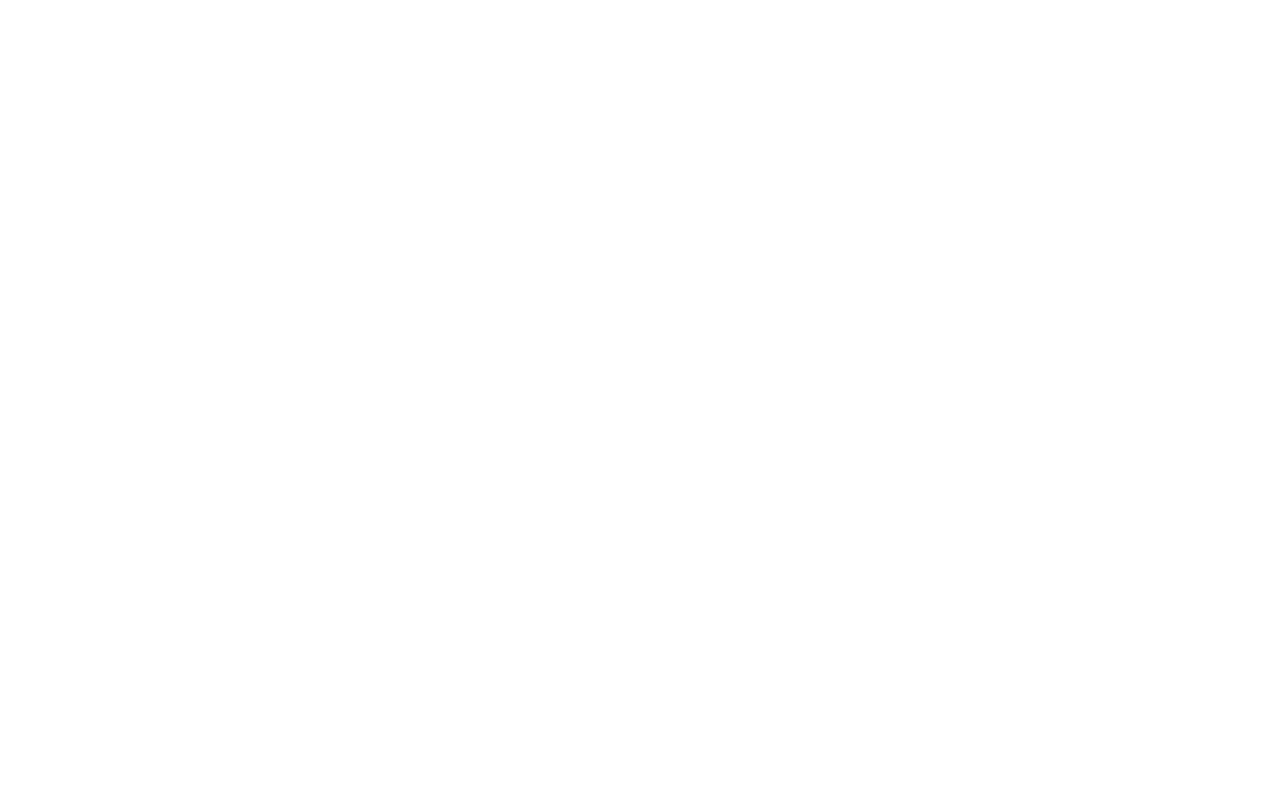
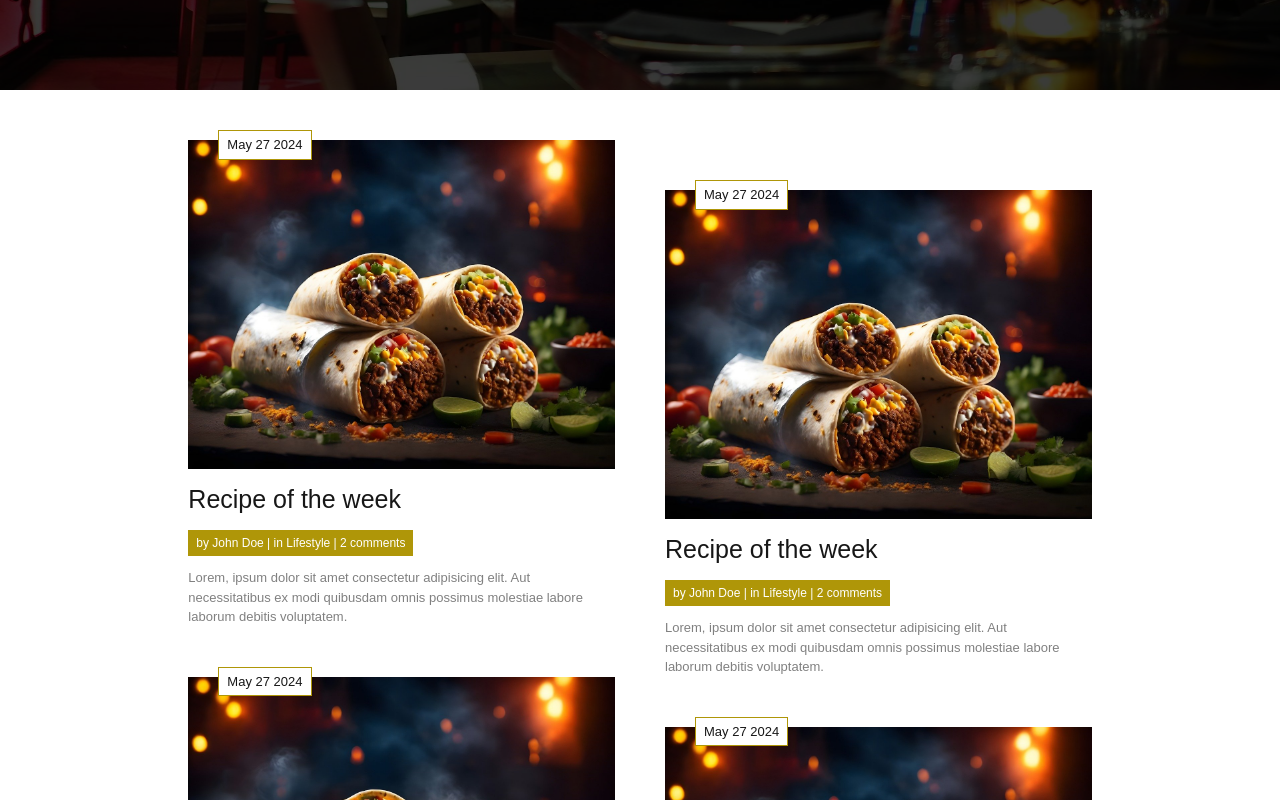
Before and after one commit to Biki101/delicious, a Next.js app: page /blog in a window 1280 px wide. Before the commit this address had no page. Shown: the part 500-1300 px from the top of the page. Before the commit the page ends 800 px from the top, so only its background shows below. Built offline with nearby package versions, Linux system fonts and the light colour scheme.

Commit message:
added blog page

```diff
--- /dev/null
+++ b/src/app/blog/page.tsx
@@ -0,0 +1,115 @@
+import BlogCard from "../components/BlogCard/blog-card";
+import Footer from "../components/Footer/footer";
+import Header from "../components/Header/header";
+import PageHeader from "../components/PageHeader/page-header";
+import image from "../assets/today-special.jpg";
+import PrimaryButton from "../components/PrimaryButton/primary-button";
+
+export default function Blog() {
+  return (
+    <div>
+      <Header />
+      <PageHeader title="Our Blog" />
+      <div className="outer-container flex justify-center gap-[50px] my-[50px]">
+        <div className="w-1/3 flex flex-col gap-[50px]">
+          <BlogCard
+            author="John Doe"
+            category="Lifestyle"
+            comments="2"
+            date="May 27 2024"
+            details="Lorem, ipsum dolor sit amet consectetur adipisicing elit. Aut necessitatibus ex modi quibusdam omnis possimus molestiae labore laborum debitis voluptatem."
+            title="Recipe of the week"
+            image={image}
+          />
+          <BlogCard
+            author="John Doe"
+            category="Lifestyle"
+            comments="2"
+            date="May 27 2024"
+            details="Lorem, ipsum dolor sit amet consectetur adipisicing elit. Aut necessitatibus ex modi quibusdam omnis possimus molestiae labore laborum debitis voluptatem."
+            title="Recipe of the week"
+            image={image}
+          />
+          <BlogCard
+            author="John Doe"
+            category="Lifestyle"
+            comments="2"
+            date="May 27 2024"
+            details="Lorem, ipsum dolor sit amet consectetur adipisicing elit. Aut necessitatibus ex modi quibusdam omnis possimus molestiae labore laborum debitis voluptatem."
+            title="Recipe of the week"
+            image={image}
+          />
+          <BlogCard
+            author="John Doe"
+            category="Lifestyle"
+            comments="2"
+            date="May 27 2024"
+            details="Lorem, ipsum dolor sit amet consectetur adipisicing elit. Aut necessitatibus ex modi quibusdam omnis possimus molestiae labore laborum debitis voluptatem."
+            title="Recipe of the week"
+            image={image}
+          />
+          <BlogCard
+            author="John Doe"
+            category="Lifestyle"
+            comments="2"
+            date="May 27 2024"
+            details="Lorem, ipsum dolor sit amet consectetur adipisicing elit. Aut necessitatibus ex modi quibusdam omnis possimus molestiae labore laborum debitis voluptatem."
+            title="Recipe of the week"
+            image={image}
+          />
+        </div>
+        <div className="w-1/3 pt-[50px] flex flex-col gap-[50px]">
+          <BlogCard
+            author="John Doe"
+            category="Lifestyle"
+            comments="2"
+            date="May 27 2024"
+            details="Lorem, ipsum dolor sit amet consectetur adipisicing elit. Aut necessitatibus ex modi quibusdam omnis possimus molestiae labore laborum debitis voluptatem."
+            title="Recipe of the week"
+            image={image}
+          />
+          <BlogCard
+            author="John Doe"
+            category="Lifestyle"
+            comments="2"
+            date="May 27 2024"
+            details="Lorem, ipsum dolor sit amet consectetur adipisicing elit. Aut necessitatibus ex modi quibusdam omnis possimus molestiae labore laborum debitis voluptatem."
+            title="Recipe of the week"
+            image={image}
+          />
+          <BlogCard
+            author="John Doe"
+            category="Lifestyle"
+            comments="2"
+            date="May 27 2024"
+            details="Lorem, ipsum dolor sit amet consectetur adipisicing elit. Aut necessitatibus ex modi quibusdam omnis possimus molestiae labore laborum debitis voluptatem."
+            title="Recipe of the week"
+            image={image}
+          />
+          <BlogCard
+            author="John Doe"
+            category="Lifestyle"
+            comments="2"
+            date="May 27 2024"
+            details="Lorem, ipsum dolor sit amet consectetur adipisicing elit. Aut necessitatibus ex modi quibusdam omnis possimus molestiae labore laborum debitis voluptatem."
+            title="Recipe of the week"
+            image={image}
+          />
+          <BlogCard
+            author="John Doe"
+            category="Lifestyle"
+            comments="2"
+            date="May 27 2024"
+            details="Lorem, ipsum dolor sit amet consectetur adipisicing elit. Aut necessitatibus ex modi quibusdam omnis possimus molestiae labore laborum debitis voluptatem."
+            title="Recipe of the week"
+            image={image}
+          />
+        </div>
+      </div>
+      <div className="flex justify-center ">
+        <PrimaryButton buttonLabel="Load More" />
+      </div>
+      <Footer />
+    </div>
+  );
+}
--- /dev/null
+++ b/src/app/components/BlogCard/blog-card.tsx
@@ -0,0 +1,43 @@
+import Image, { StaticImageData } from "next/image";
+
+interface BlogCardProps {
+  date: string;
+  image: StaticImageData;
+  title: string;
+  author: string;
+  category: string;
+  comments: string;
+  details: string;
+}
+
+export default function BlogCard({
+  date,
+  image,
+  title,
+  author,
+  category,
+  comments,
+  details,
+}: BlogCardProps) {
+  return (
+    <div className="w-full relative flex flex-col gap-[12px]">
+      <div className="absolute top-[-10px] left-[30px] bg-white text-[13px] border-[1px] border-[var(--gold-color)] px-[8px] py-[4px]">
+        {date}
+      </div>
+      <Image
+        src={image}
+        width={300}
+        height={200}
+        className="w-full h-auto"
+        alt="blog image"
+      />
+      <div className="text-[25px]">{title}</div>
+      <div className="bg-[var(--gold-color)] w-fit text-white px-[8px] py-[4px] text-[12px]">
+        by {author} | in {category} | {comments} comments
+      </div>
+      <div className="text-[13px] text-[var(--placeholder-color)]">
+        {details}
+      </div>
+    </div>
+  );
+}
--- a/src/app/components/Header/header.tsx
+++ b/src/app/components/Header/header.tsx
@@ -24,25 +24,25 @@ export default function Header() {
               ABOUT US
             </Link>
             <Link
-              href="menu"
+              href="/menu"
               className="cursor-pointer hover:text-[brown] transition-colors"
             >
               MENU
             </Link>
-            <Link
+            {/* <Link
               href="about-us"
               className="cursor-pointer hover:text-[brown] transition-colors"
             >
               DELIVERY
-            </Link>
+            </Link> */}
             <Link
-              href="about-us"
+              href="/blog"
               className="cursor-pointer hover:text-[brown] transition-colors"
             >
               BLOG
             </Link>
             <Link
-              href="about-us"
+              href="blog"
               className="cursor-pointer hover:text-[brown] transition-colors"
             >
               CONTACT
--- a/src/app/components/PrimaryButton/primary-button.tsx
+++ b/src/app/components/PrimaryButton/primary-button.tsx
@@ -4,7 +4,7 @@ interface PrimaryButtonProps {
 
 export default function PrimaryButton({ buttonLabel }: PrimaryButtonProps) {
   return (
-    <div className="border-[2px] border-[var(--gold-color)] cursor-pointer w-fit px-[16px] py-[8px] text-[var(--gold-color)] text-[13px]">
+    <div className="border-[2px] border-[var(--gold-color)] cursor-pointer w-fit px-[16px] py-[8px] text-[var(--gold-color)] text-[13px] hover:bg-[var(--gold-color)] hover:text-white">
       {buttonLabel}
     </div>
   );
```
